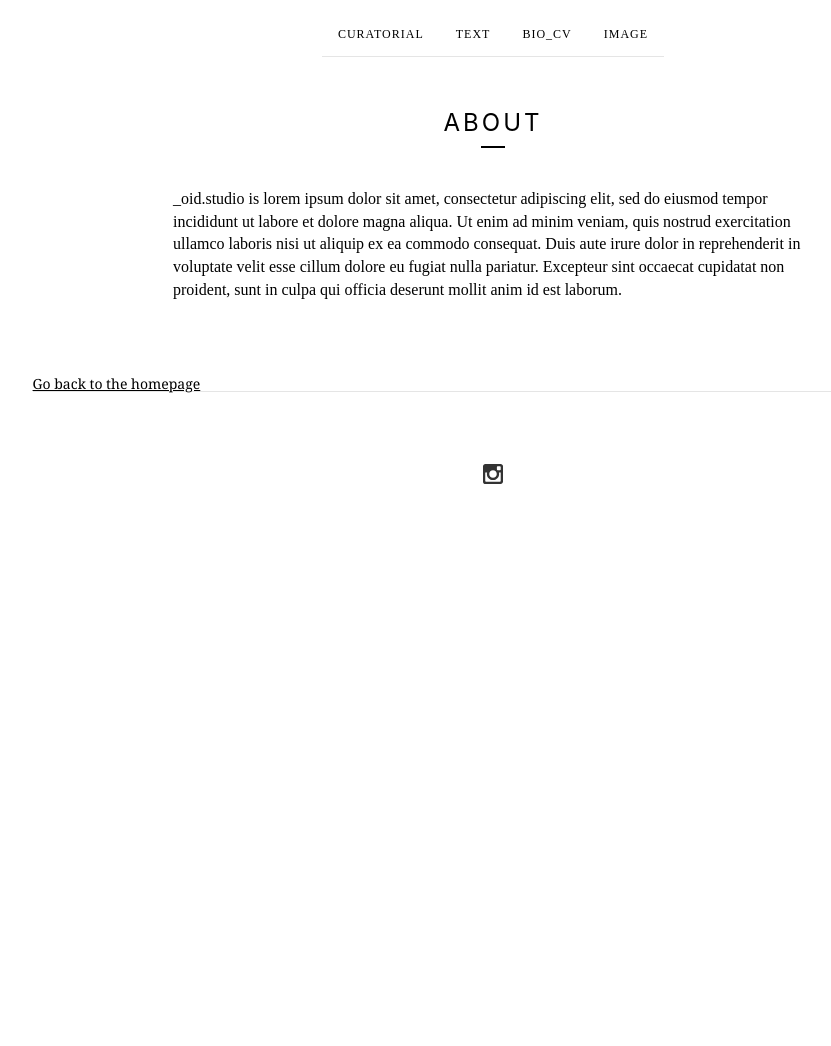
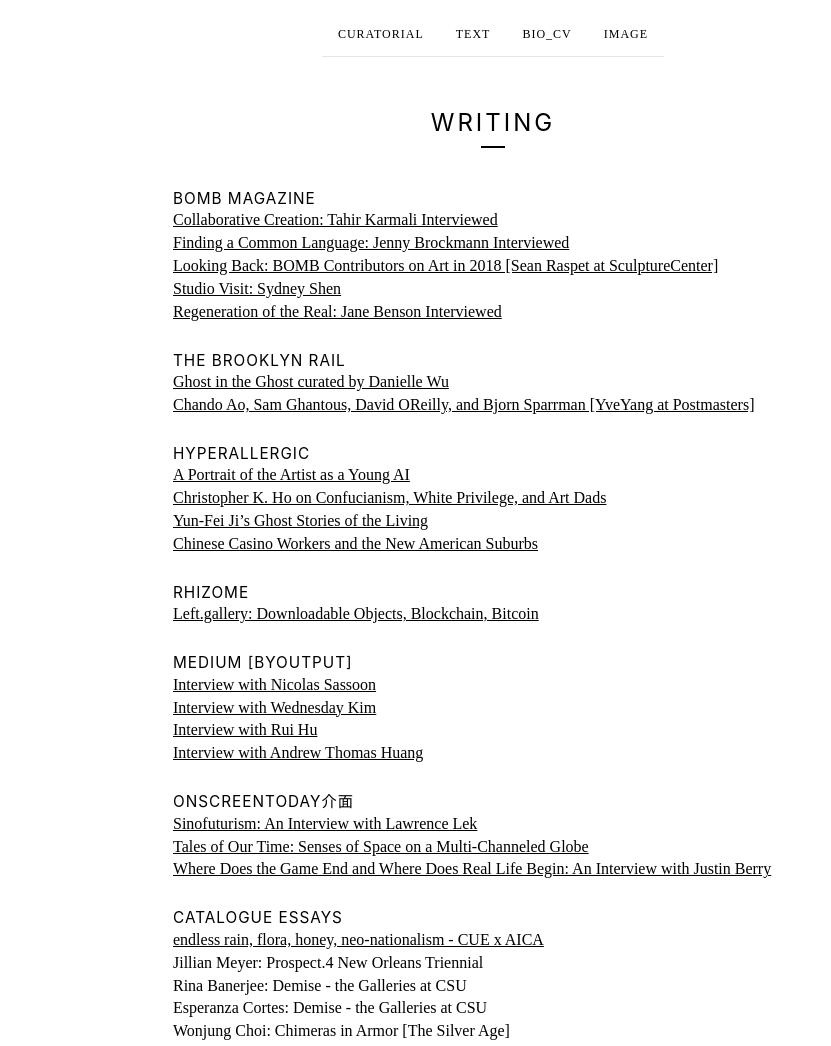
Before and after one commit to dannishen3/dannishen3personal, a Gatsby site: page /about in a window 1280 px wide. Shown: the top 1046 px of the page, without its empty margins (147-978 px from the left). Before the commit the page ends 800 px from the top, so only its background shows below. Built offline with nearby package versions, Linux system fonts and the light colour scheme; Gatsby itself is replaced by a stand-in of ours.

Commit message:
add links to about page

```diff
--- a/src/components/footer.js
+++ b/src/components/footer.js
@@ -1,8 +1,8 @@
-import { Link } from "gatsby"
+// import { Link } from "gatsby"
 import PropTypes from "prop-types"
 import React from "react"
 
-import Image from "../components/image"
+// import Image from "../components/image"
 
 const Footer = ({ siteTitle }) => (
     <footer>
--- a/src/components/header.js
+++ b/src/components/header.js
@@ -2,7 +2,7 @@
 import PropTypes from "prop-types"
 import React from "react"
 
-import Image from "../components/image"
+// import Image from "../components/image"
 
 const Header = ({ siteTitle }) => (
   <header>
--- a/src/pages/about.js
+++ b/src/pages/about.js
@@ -8,10 +8,53 @@
   <Layout>
     <SEO title="About Me" />
     <div class="custom-page">
-        <h1 class="custom-page-header page-title has-dash">About </h1>
+        <h1 class="custom-page-header page-title has-dash">Writing</h1>
         <div class="custom-page-content">
-            <p>_oid.studio is lorem ipsum dolor sit amet, consectetur adipiscing elit, sed do eiusmod tempor incididunt ut labore et dolore magna aliqua. Ut enim ad minim veniam, quis nostrud exercitation ullamco laboris nisi ut aliquip ex ea commodo consequat. Duis aute irure dolor in reprehenderit in voluptate velit esse cillum dolore eu fugiat nulla pariatur. Excepteur sint occaecat cupidatat non proident, sunt in culpa qui officia deserunt mollit anim id est laborum.&nbsp; &nbsp; &nbsp; &nbsp; &nbsp;&nbsp;</p>
-            <p>&nbsp; &nbsp; &nbsp; &nbsp; &nbsp; &nbsp; &nbsp; &nbsp; &nbsp; &nbsp; &nbsp; &nbsp; &nbsp; &nbsp; &nbsp; &nbsp; &nbsp; &nbsp; &nbsp; &nbsp;&nbsp;</p>
+            <h5>bomb magazine</h5>
+            <p>
+                <a href="https://bombmagazine.org/articles/collaborative-creation-tahir-karmali-interviewed/">Collaborative Creation: Tahir Karmali Interviewed</a><br/>
+                <a href="https://bombmagazine.org/articles/finding-a-common-language-jenny-brockmann-interviewed/">Finding a Common Language: Jenny Brockmann Interviewed</a><br/>
+                <a href="https://bombmagazine.org/articles/looking-back-bomb-contributors-on-art-in-2018/">Looking Back: BOMB Contributors on Art in 2018 [Sean Raspet at SculptureCenter]</a><br/>
+                <a href="https://bombmagazine.org/articles/studio-visit-sydney-shen/">Studio Visit: Sydney Shen</a><br/>
+                <a href="https://bombmagazine.org/articles/regeneration-of-the-real-jane-benson-interviewed/">Regeneration of the Real: Jane Benson Interviewed</a><br/>
+              </p>
+            <h5>The Brooklyn Rail</h5>
+            <p>
+            <a href="https://brooklynrail.org/2019/07/artseen/Ghost-in-the-Ghost-Shen">Ghost in the Ghost curated by Danielle Wu</a><br/>
+            <a href="https://brooklynrail.org/2019/05/artseen/Chando-Ao-Sam-Ghantous-David-OReilly-and-Bjorn-Sparrman-YveYANG-Gallery-Hosted-by-Postmasters-Gallery">Chando Ao, Sam Ghantous, David OReilly, and Bjorn Sparrman [YveYang at Postmasters]</a><br/>
+            </p>
+            <h5>Hyperallergic</h5>
+            <p>
+            <a href="https://hyperallergic.com/442929/a-portrait-of-the-artist-as-a-young-ai/">A Portrait of the Artist as a Young AI</a><br/>
+            <a href="https://hyperallergic.com/306633/christopher-k-ho-on-confucianism-white-privilege-and-art-dads/">Christopher K. Ho on Confucianism, White Privilege, and Art Dads</a><br/>
+            <a href="https://hyperallergic.com/308163/yun-fei-jis-ghost-stories-of-the-living/">Yun-Fei Ji’s Ghost Stories of the Living</a><br/>
+            <a href="https://hyperallergic.com/282692/chinese-casino-workers-and-the-new-american-suburbs/">Chinese Casino Workers and the New American Suburbs</a><br/>
+            </p>
+            <h5>Rhizome</h5>
+            <p>
+            <a href="https://rhizome.org/editorial/2018/jan/02/leftgallery-downloadable-objects-blockchain-bitcoin/">Left.gallery: Downloadable Objects, Blockchain, Bitcoin</a><br/>
+            </p>
+            <h5>Medium [byOUTPUT]</h5>
+            <p>
+            <a href="https://medium.com/@youlvliu/output-artist-series-vol-3-nicolas-sassoon-f03d558cc480">Interview with Nicolas Sassoon</a><br/>
+            <a href="https://medium.com/@youlvliu/output-artist-series-vol-3-wednesday-kim-6ff663abb280">Interview with Wednesday Kim</a><br/>
+            <a href="https://medium.com/@youlvliu/output-artist-series-vol-2-rui-hu-5dc5f9dd2fa3">Interview with Rui Hu</a><br/>
+            <a href="https://medium.com/@youlvliu/output-artist-series-vol-1-andrew-thomas-huang-32f00fe1e7b9">Interview with Andrew Thomas Huang</a><br/>
+            </p>
+            <h5>onscreentoday介面</h5>
+            <p>
+            <a href="http://onscreentoday.com/conversation/sinofuturism">Sinofuturism: An Interview with Lawrence Lek</a><br/>
+            <a href="http://onscreentoday.com/conversation/tales-of-our-time">Tales of Our Time: Senses of Space on a Multi-Channeled Globe</a><br/>
+            <a href="http://onscreentoday.com/conversation/justin-berry-where-does-the-game-end-and-where-does-real-life-begin">Where Does the Game End and Where Does Real Life Begin: An Interview with Justin Berry</a><br/>
+            </p>
+            <h5>Catalogue Essays</h5>
+            <p>
+            <a href="http://cueartfoundation.org/young-art-critics-essays/endless-rain-flora-honey-neo-nationalism-by-danni-shen">endless rain, flora, honey, neo-nationalism - CUE x AICA</a><br/>
+            <div>Jillian Meyer: Prospect.4 New Orleans Triennial</div>
+            <div>Rina Banerjee: Demise - the Galleries at CSU</div>
+            <div>Esperanza Cortes: Demise - the Galleries at CSU</div>
+            <div>Wonjung Choi: Chimeras in Armor [The Silver Age]</div>
+            </p>
         </div>
     </div>
     <Link to="/">Go back to the homepage</Link>
--- a/src/pages/bio_cv.js
+++ b/src/pages/bio_cv.js
@@ -1,5 +1,5 @@
 import React from "react"
-import { Link } from "gatsby"
+// import { Link } from "gatsby"
 
 import Layout from "../components/layout"
 import SEO from "../components/seo"
--- a/src/pages/image.js
+++ b/src/pages/image.js
@@ -1,5 +1,5 @@
 import React from "react"
-import { Link } from "gatsby"
+// import { Link } from "gatsby"
 
 import Layout from "../components/layout"
 import SEO from "../components/seo"
--- a/src/pages/index.js
+++ b/src/pages/index.js
@@ -1,8 +1,8 @@
 import React from "react"
-import { Link } from "gatsby"
+// import { Link } from "gatsby"
 
 import Layout from "../components/layout"
-import Image from "../components/image"
+// import Image from "../components/image"
 import SEO from "../components/seo"
 import CatalogItem from '../components/catalogitem'
 import {catalog_list} from '../catalog';
--- a/src/pages/product/eight.js
+++ b/src/pages/product/eight.js
@@ -1,5 +1,4 @@
 import React from "react"
-import { Link } from "gatsby"
 
 import Layout from "../../components/layout"
 import SEO from "../../components/seo"
--- a/src/pages/product/five.js
+++ b/src/pages/product/five.js
@@ -1,5 +1,4 @@
 import React from "react"
-import { Link } from "gatsby"
 
 import Layout from "../../components/layout"
 import SEO from "../../components/seo"
--- a/src/pages/product/four.js
+++ b/src/pages/product/four.js
@@ -1,5 +1,4 @@
 import React from "react"
-import { Link } from "gatsby"
 
 import Layout from "../../components/layout"
 import SEO from "../../components/seo"
--- a/src/pages/product/one.js
+++ b/src/pages/product/one.js
@@ -1,5 +1,4 @@
 import React from "react"
-import { Link } from "gatsby"
 
 import Layout from "../../components/layout"
 import SEO from "../../components/seo"
--- a/src/pages/product/seven.js
+++ b/src/pages/product/seven.js
@@ -1,5 +1,4 @@
 import React from "react"
-import { Link } from "gatsby"
 
 import Layout from "../../components/layout"
 import SEO from "../../components/seo"
--- a/src/pages/product/six.js
+++ b/src/pages/product/six.js
@@ -1,5 +1,4 @@
 import React from "react"
-import { Link } from "gatsby"
 
 import Layout from "../../components/layout"
 import SEO from "../../components/seo"
--- a/src/pages/product/three.js
+++ b/src/pages/product/three.js
@@ -1,5 +1,4 @@
 import React from "react"
-import { Link } from "gatsby"
 
 import Layout from "../../components/layout"
 import SEO from "../../components/seo"
--- a/src/pages/product/two.js
+++ b/src/pages/product/two.js
@@ -1,5 +1,4 @@
 import React from "react"
-import { Link } from "gatsby"
 
 import Layout from "../../components/layout"
 import SEO from "../../components/seo"
```
